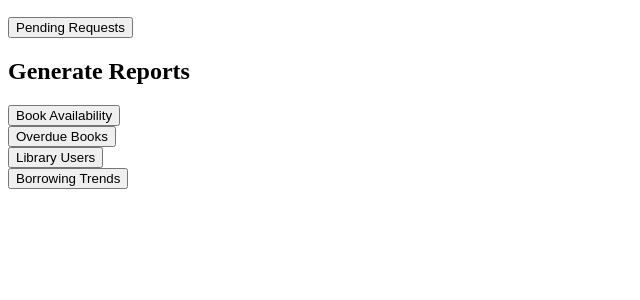
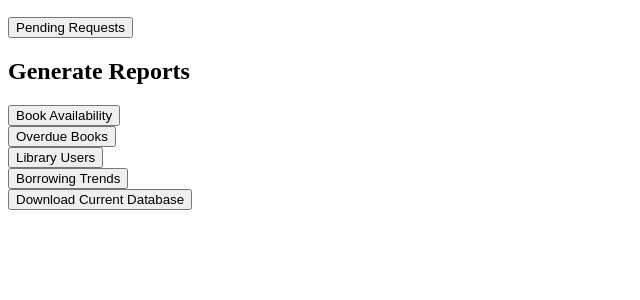
Before and after one commit to CS378-Final/C378S-Final, a Flask app: page /manager in a window 1280 px wide. Shown: the part 440-740 px from the top of the page, without its empty margins (0-640 px from the left). Run offline with Flask 3, Linux system fonts and the light colour scheme.

Commit message:
Modify backup function for manager

```diff
--- a/378 Final Project/app.py
+++ b/378 Final Project/app.py
@@ -1,4 +1,4 @@
-from flask import Flask, render_template, request, redirect, url_for, session
+from flask import Flask, render_template, request, redirect, url_for, session, send_from_directory, abort
 from datetime import datetime, timedelta
 
 import sqlite3
@@ -336,9 +336,12 @@ def redirect_to_previous():
     elif role == 'manager':
         return redirect(url_for('manager_page'))
 
-
-
-
+@app.route('/download_database')
+def download_database():
+    current_date = datetime.now().strftime('%Y%m%d')
+    directory = os.path.dirname(os.path.abspath(DATABASE))
+    filename = os.path.basename(DATABASE)
+    return send_from_directory(directory, filename, as_attachment=True, download_name=f"library_backup_{current_date}.db")
 
 if __name__ == '__main__':
     app.run(debug=True)
--- a/378 Final Project/templates/manager_page.html
+++ b/378 Final Project/templates/manager_page.html
@@ -77,6 +77,10 @@
             <button type="submit">Borrowing Trends</button>
         </form>
 
+        <form action="/download_database" method="get">
+            <button type="submit">Download Current Database</button>
+        </form>
+
     </section>
 </body>
 </html>
```
